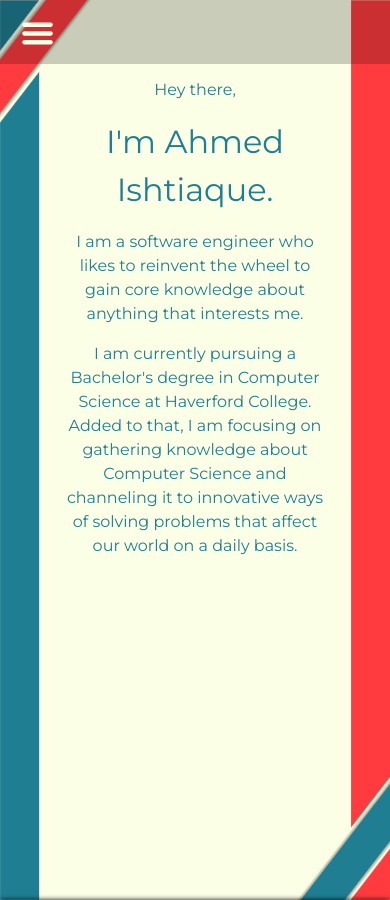
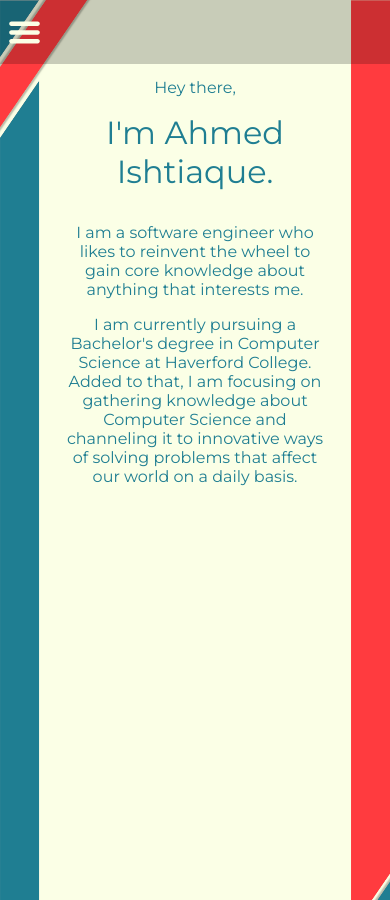
Before and after one commit to ishtiaque06/ishtiaque06.github.io, a Jekyll site: the page built from index.html, in a window 390 px wide and 900 px high. Built offline with Jekyll 4.4.1, drawn with Linux system fonts in a browser that asks for light colours; nearby versions of some CDN libraries; some of the changed text lies outside the part shown.

Commit message:
removing bootstrap... index nav complete

```diff
--- a/_layouts/default.html
+++ b/_layouts/default.html
@@ -11,8 +11,8 @@
 		<!--AI==========================================================
 			Bootstrap v4.1.3 CSS
 		===========================================================AI-->
-		<link rel="stylesheet"
-		href="https://cdnjs.cloudflare.com/ajax/libs/twitter-bootstrap/4.1.3/css/bootstrap.min.css">
+		<!-- <link rel="stylesheet"
+		href="https://cdnjs.cloudflare.com/ajax/libs/twitter-bootstrap/4.1.3/css/bootstrap.min.css"> -->
 
 		<!--AI==========================================================
 			My custom CSS
@@ -91,15 +91,15 @@
 		  crossorigin="anonymous"></script>
 
 		<!--Popper.js-->
-		<script src="https://cdnjs.cloudflare.com/ajax/libs/popper.js/1.14.3/umd/popper.min.js"
+		<!--<script src="https://cdnjs.cloudflare.com/ajax/libs/popper.js/1.14.3/umd/popper.min.js"
 		integrity="sha384-ZMP7rVo3mIykV+2+9J3UJ46jBk0WLaUAdn689aCwoqbBJiSnjAK/l8WvCWPIPm49"
-		crossorigin="anonymous"></script>
+		crossorigin="anonymous"></script>-->
 
 		<!--Bootstrap-->
-		<script
+		<!--<script
 		src="https://cdnjs.cloudflare.com/ajax/libs/twitter-bootstrap/4.1.3/js/bootstrap.min.js"
 		integrity="sha256-VsEqElsCHSGmnmHXGQzvoWjWwoznFSZc6hs7ARLRacQ="
-		crossorigin="anonymous"></script>
+		crossorigin="anonymous"></script>-->
 
 		<!--AI==========================================================
 			My custom JS files
--- a/index.html
+++ b/index.html
@@ -1,6 +1,6 @@
 ---
 layout: default
-title: I'm Ahmed Ishtiaque
+title: Ahmed Ishtiaque
 ---
 	<section id="about">
 		<div class="section-desc slide-right">
@@ -25,19 +25,26 @@
 	</section>
 	<section id="likes">
 		<div class="heading slide-right">
-			I like...
+			I'm passionate about...
 		</div>
 		<div class="subheading slide-left">
-			Building things from scratch
+			Building software from scratch - check out
+			<a class="page-link" href="django-chatter.readthedocs.io">
+				<b>Django Chatter</b>
+			</a>
 		</div>
 		<div class="subheading slide-right">
-			Modular Programming
+			Thinking about community - check out
+			<a class="page-link"
+				href="https://www.haverford.edu/innovations-program/programs/innovation-incubator">
+				<b>this presentation on Dibs</b>
+			</a>
 		</div>
 		<div class="subheading slide-left">
-			Thinking about community
-		</div>
-		<div class="subheading slide-right">
-			Collaborating with others to accelerate my own learning
+			Collaborating with others to accelerate my own learning - why I go to
+			<a class="page-link" href="https://www.haverford.edu">
+				<b>Haverford College</b>
+			</a>
 		</div>
 	</section>
 	<section id="projects">
@@ -64,7 +71,10 @@
 					Django (Python web framework)<br/>
 				</p>
 				<p><strong>Collaborators: </strong>
-					Ken Ruto, Vincent Yu<br/>
+					<a href="https://www.linkedin.com/in/ken-ruto/"
+						class="page-link"><b>Ken Ruto</b></a>,
+					<a href="https://www.linkedin.com/in/ngoquocanh99/"
+						class="page-link"><b>Jason Ngo</b></a><br/>
 				</p>
 			</div>
 		</div>
--- a/static/css/default.css
+++ b/static/css/default.css
@@ -10,6 +10,7 @@
 
 body {
 	font-family: 'Montserrat', sans-serif;
+	margin: 0px;
 }
 
 /*
@@ -29,6 +30,8 @@
 	-webkit-transition: height .5s, line-height .5s; /* Safari */
     transition: height .5s, line-height .5s;
 	background: rgba(0, 0, 0, 0.2);
+	display: flex;
+	align-items: center;
 }
 
 /*When the user scrolls 100px, this class is added to the NavBar.*/
@@ -109,11 +112,9 @@
 /*Hamburger SVG settings.*/
 #hamburger {
 	fill: #fbffe6;
-	margin-top: 5px;
-	margin-bottom: 5px;
-	margin-left: 20px;
 	transition: 0.5s;
 	font-size: 5em;
+	margin-left: 7px;
 }
 
 .sm-navbar-list-item {
@@ -172,8 +173,13 @@
 		display: none;
 	}
 
+	#stock-nav {
+		display: block;
+	}
+
 	.svg-container {
-		display: block!important;
+		display: flex;
+		align-items: center;
 	}
 	#projects {
 		height: auto;
@@ -185,12 +191,17 @@
 		font-size: 14px;
 	}
 
+	#stock-nav {
+		display: block;
+	}
+
 	#navbar-list {
 		display: none;
 	}
 
 	.svg-container {
-		display: block!important;
+		display: flex;
+		align-items: center;
 	}
 
 	#projects {
@@ -203,12 +214,17 @@
 		font-size: 14px;
 	}
 
+	#stock-nav {
+		display: block;
+	}
+
 	#navbar-list {
 		display: none;
 	}
 
 	.svg-container {
-		display: block!important;
+		display: flex;
+		align-items: center;
 	}
 
 	#projects {
@@ -235,12 +251,18 @@
 	body {
 		font-size: 15px;
 	}
+
+	#stock-nav {
+		display: block;
+	}
+
 	#navbar-list {
 		display: none;
 	}
 
 	.svg-container {
-		display: block!important;
+		display: flex;
+		align-items: center;
 	}
 
 	#projects {
@@ -252,9 +274,7 @@
 	#navbar-list {
 		display: none;
 	}
-	.svg-container {
-		display: block!important;
-	}
+
 	#sm-navbar-list {
 		display: none;
 	}
@@ -267,7 +287,24 @@
 	}
 }
 
+@media only screen and (max-width: 768px) {
+
+		#stock-nav {
+			display: flex;
+			align-items: center;
+		}
+
+		.svg-container {
+			display: flex;
+			align-items: center;
+		}
+}
+
 @media only screen and (min-width: 769px) {
+	#stock-nav {
+		justify-content: center;
+	}
+
 	.svg-container {
 		display: none;
 	}
--- a/static/js/default.js
+++ b/static/js/default.js
@@ -25,6 +25,9 @@
 // This selects the window jquery object.
 var $window = $(window);
 
+// select hamburger to adjust its positioning
+var $hamburger = document.getElementById('hamburger');
+
 
 
 /*
@@ -41,6 +44,9 @@
 -------------------------------------------------------------------AI
 */
 function expandNavMenu() {
+  var rect = $hamburger.getBoundingClientRect();
+  $hamburger.style.position = "absolute";
+  $hamburger.style.top = rect.top;
   stock_nav.animate({
     backgroundColor: 'rgba(31, 126, 146, 0.9)',
     height: '100vh',
```
Also changed, not shown: other parts of index.html (+1 -1 lines).
